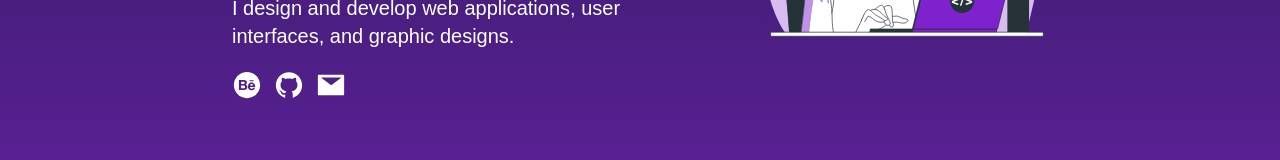
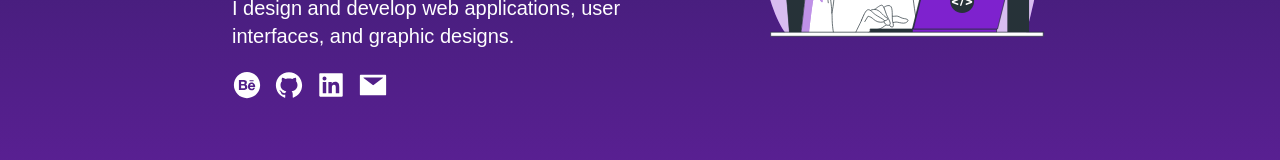
Before and after one commit to shiwanshudev/portfolio2023, a Next.js app: page / in a window 1280 px wide. Shown: the part 447-607 px from the top of the page. Built offline with nearby package versions, Linux system fonts and the light colour scheme; a web font is replaced by a local one.

Commit message:
Add linkedin and update year

```diff
--- a/src/app/layout.tsx
+++ b/src/app/layout.tsx
@@ -11,7 +11,7 @@ const quattrocento = Quattrocento({
 });
 
 export const metadata: Metadata = {
-  title: "My Portfolio 2023 - Shiwanshu",
+  title: "My Portfolio 2024 - Shiwanshu",
   description:
     "Experienced frontend developer and designer proficient in Figma, Adobe Photoshop, NextJS, ReactJS, Notion, Tailwind, and CSS3.",
 };
--- a/src/app/page.tsx
+++ b/src/app/page.tsx
@@ -1,6 +1,11 @@
 "use client";
 import Image from "next/image";
-import { AiFillBehanceCircle, AiFillGithub, AiFillMail } from "react-icons/ai";
+import {
+  AiFillBehanceCircle,
+  AiFillGithub,
+  AiFillMail,
+  AiFillLinkedin,
+} from "react-icons/ai";
 import Link from "next/link";
 import Typewriter from "typewriter-effect";
 
@@ -8,6 +13,7 @@ const SOCIAL_LINKS = {
   behance: "https://www.behance.net/sshubhamdesigns",
   github: "https://github.com/shiwanshudev",
   mail: "mailto:shiwanshudev@outlook.com",
+  linkedin: "https://in.linkedin.com/in/shiwanshudev",
 };
 
 export default function Home() {
@@ -46,6 +52,13 @@ export default function Home() {
             <AiFillGithub />
           </Link>
           <Link
+            className="text-white text-3xl hover:text-purple-500 duration-200 mr-3"
+            href={SOCIAL_LINKS.linkedin}
+            target="_blank"
+          >
+            <AiFillLinkedin />
+          </Link>
+          <Link
             className="text-white text-3xl hover:text-purple-500 duration-200"
             href={SOCIAL_LINKS.mail}
             target="_blank"
```
